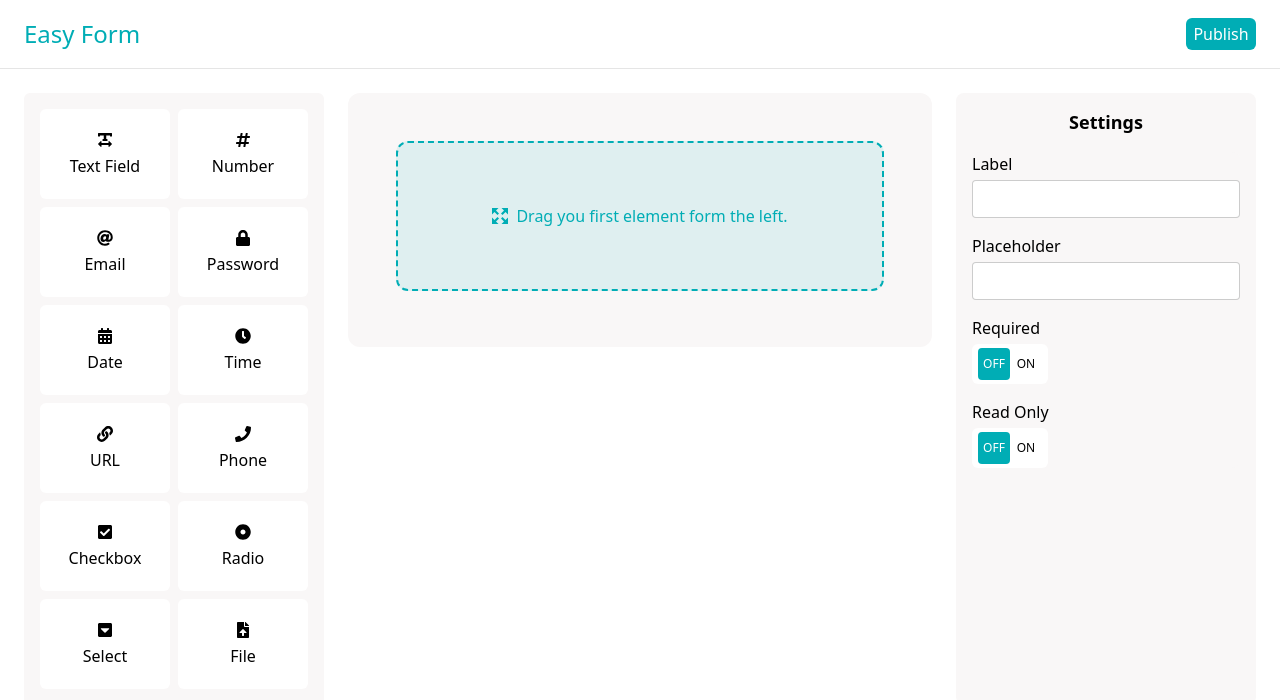
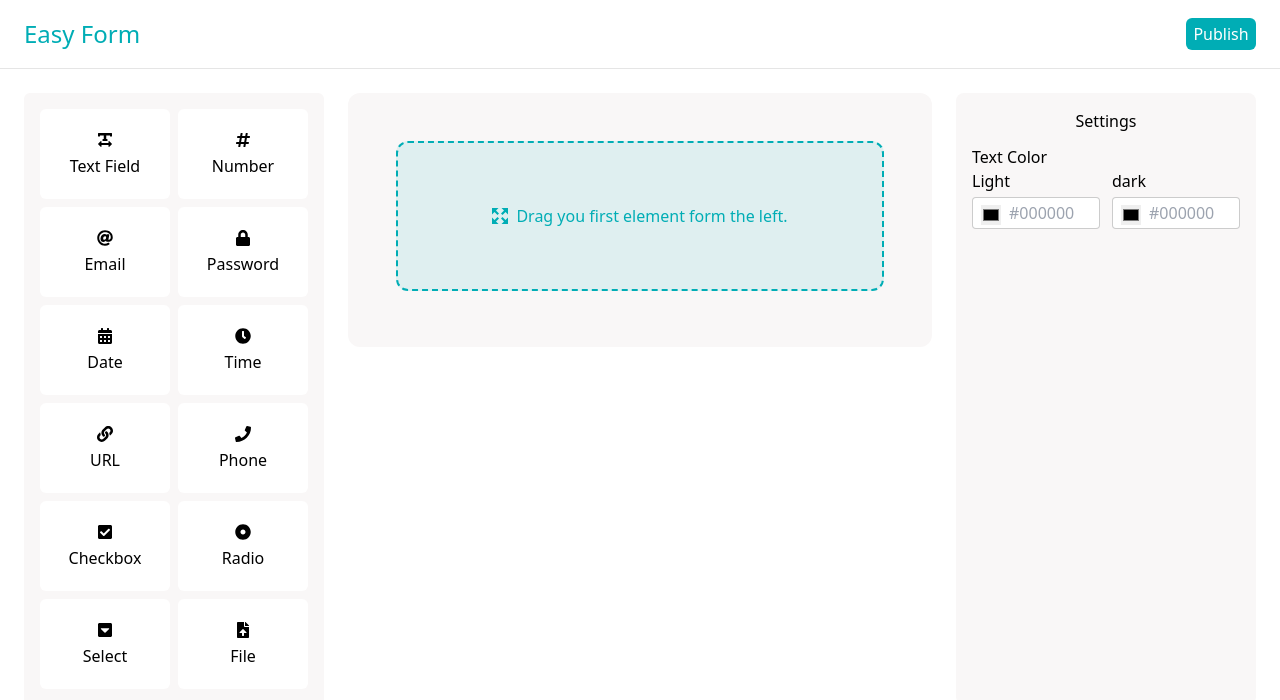
Before and after one commit to hayatul-islam/form-builder, a React (Vite) app: page /builder/1 in a window 1280 px wide. Shown: the top 700 px of the page. Built offline with nearby package versions, Linux system fonts and the light colour scheme.

Commit message:
color picker compoent design

```diff
--- a/src/components/common/InputField.jsx
+++ b/src/components/common/InputField.jsx
@@ -1,12 +1,12 @@
 const InputField = ({
   name,
+  type = "text",
+  value = "",
+  label,
   placeholder,
-  type = "text",
-  disabled = false,
-  value = "",
+  className = "",
+  isDisabled = false,
   isRequired = false,
-  label,
-  className = "",
   isReadOnly = false,
 }) => {
   return (
@@ -20,10 +20,10 @@ const InputField = ({
       <input
         type={type}
         name={name}
-        value={value}
+        // value={value}
         placeholder={placeholder}
         required={isRequired}
-        disabled={disabled}
+        disabled={isDisabled}
         readOnly={isReadOnly}
         className={`${className} h-[40px]  rounded border  w-full bg-transparent px-4 text-[14px] focus:outline-blue-400`}
       />
--- a/src/components/form-builder/FormBuilder.jsx
+++ b/src/components/form-builder/FormBuilder.jsx
@@ -100,7 +100,7 @@ function FormBuilder() {
       onClick={() => {
         if (selectedElement) setSelectedElement(null);
       }}
-      className="w-full "
+      className="max-w-[800px] w-full mx-auto "
     >
       <div
         ref={droppable.setNodeRef}
--- /dev/null
+++ b/src/components/form-builder/FormDesign.jsx
@@ -0,0 +1,38 @@
+import { useState } from "react";
+import { onInputValueChange } from "../../utils";
+import ColorPicker from "../ui/ColorPicker";
+
+const FormDesign = () => {
+  const [values, setValues] = useState({});
+
+  const onChange = (key, value) => {
+    setValues(onInputValueChange(values, key, value));
+  };
+  console.log(values);
+
+  return (
+    <div>
+      <div>
+        <h3>Text Color</h3>
+        <div className="flex justify-between items-center gap-3">
+          <ColorPicker
+            name="light"
+            label="Light"
+            value={values?.textColor || ""}
+            type="color"
+            onChange={onChange}
+          />
+          <ColorPicker
+            name="dark"
+            label="dark"
+            value={values?.textColor || ""}
+            type="color"
+            onChange={onChange}
+          />
+        </div>
+      </div>
+    </div>
+  );
+};
+
+export default FormDesign;
--- /dev/null
+++ b/src/components/form-builder/Input.jsx
@@ -0,0 +1,17 @@
+const Input = ({ name, label, value, type, onChange, className }) => {
+  return (
+    <div className="space-y-1">
+      <label className="font-medium">{label}</label>
+      <input
+        type={type}
+        name={name}
+        id={name}
+        value={value}
+        onChange={(e) => onChange(name, e.target.value)}
+        className={`${className} w-full border border-black/20 bg-white py-1.5 px-2 rounded focus:border-black/50 focus:outline-none`}
+      />
+    </div>
+  );
+};
+
+export default Input;
--- a/src/components/form-builder/Properties.jsx
+++ b/src/components/form-builder/Properties.jsx
@@ -1,9 +1,14 @@
+import { useState } from "react";
+import { MdOutlineColorLens } from "react-icons/md";
+import { RiSettingsLine } from "react-icons/ri";
 import useDesigner from "../../hooks/useDesigner";
 import ToggleButton from "../common/ToggleButton";
+import Input from "./Input";
 
 const Properties = () => {
   const { selectedElement, setSelectedElement, onUpdateElement } =
     useDesigner();
+  const [type, setType] = useState("property");
 
   const onChange = (key, value) => {
     const newElement = {
@@ -16,7 +21,32 @@ const Properties = () => {
   };
 
   return (
-    <div className="bg-gray rounded-lg space-y-4">
+    <div className="rounded-lg space-y-4">
+      <div className="border border-primary/50 w-[130px] p-0.5 mx-auto h-[35px] rounded-full flex items-center justify-between">
+        <button
+          onClick={() => setType("property")}
+          className={`${
+            type === "property"
+              ? "bg-primary/70 text-white"
+              : "bg-gray text-black"
+          } rounded-full w-[60px] h-full flex justify-center items-center`}
+        >
+          <RiSettingsLine size={16} />
+        </button>
+        <button
+          onClick={() => setType("design")}
+          className={`${
+            type === "design"
+              ? "bg-primary/70 text-white"
+              : "bg-gray text-black"
+          } rounded-full w-[60px] h-full flex justify-center items-center`}
+        >
+          <MdOutlineColorLens />
+        </button>
+      </div>
+
+      {type === "property" && (
+        <>
           <Input
             name="label"
             label="Label"
@@ -43,26 +73,16 @@ const Properties = () => {
             value={selectedElement?.isReadOnly || false}
             onChange={onChange}
           />
+        </>
+      )}
+
+      {type === "design" && (
+        <>
+          <div>ddd</div>
+        </>
+      )}
     </div>
   );
 };
 
 export default Properties;
-
-const Input = ({ name, label, value, type, onChange }) => {
-  return (
-    <div className="space-y-1">
-      <label className="font-medium" htmlFor={name}>
-        {label}
-      </label>
-      <input
-        type={type}
-        name={name}
-        id={name}
-        value={value}
-        onChange={(e) => onChange(name, e.target.value)}
-        className="w-full border border-black/20 bg-white py-1.5 px-2 rounded focus:border-black/50 focus:outline-none"
-      />
-    </div>
-  );
-};
--- a/src/components/form-builder/RightSidebar.jsx
+++ b/src/components/form-builder/RightSidebar.jsx
@@ -1,12 +1,16 @@
+import useDesigner from "../../hooks/useDesigner";
+import FormDesign from "./FormDesign";
 import Properties from "./Properties";
 
 const RightSidebar = () => {
+  const { selectedElement } = useDesigner();
+
   return (
-    <div className="bg-gray max-w-[300px] w-full rounded-lg space-y-4 p-4">
+    <div className="bg-gray max-w-[300px] w-full rounded-lg space-y-3 p-4">
       <div className="flex justify-center">
-        <h2 className="font-bold text-[18px]">Settings</h2>
+        <h2 className="font-medium text-[16px]">Settings</h2>
       </div>
-      <Properties />
+      {selectedElement?.id ? <Properties /> : <FormDesign />}
     </div>
   );
 };
--- /dev/null
+++ b/src/components/ui/ColorPicker.jsx
@@ -0,0 +1,53 @@
+import { useRef, useState } from "react";
+
+const ColorPicker = ({ name, label, value, onChange, className }) => {
+  const containerRef = useRef(null);
+  const [isContainerFocused, setIsContainerFocused] = useState(false);
+
+  const handleContainerFocus = () => {
+    setIsContainerFocused(true);
+  };
+
+  const handleContainerBlur = () => {
+    setIsContainerFocused(false);
+  };
+
+  return (
+    <div>
+      {label && <label className="font-medium pb-1 block">{label}</label>}
+
+      <div
+        ref={containerRef}
+        className={`${className} w-full flex items-center gap-2 border border-black/20 bg-white py-1 px-2 rounded ${
+          isContainerFocused ? "border-black/50 outline-none" : ""
+        }`}
+        tabIndex="-1"
+        onFocus={handleContainerFocus}
+        onBlur={handleContainerBlur}
+      >
+        <div className="w-[20px] h-[20px] ">
+          <input
+            type="color"
+            name={name}
+            value={value}
+            onChange={(e) => onChange(name, e.target.value)}
+            className="w-[20px] h-[20px] border-none cursor-pointer"
+            aria-label={`${label} color picker`}
+          />
+        </div>
+
+        <input
+          type="text"
+          name={name}
+          value={value}
+          onChange={(e) => onChange(name, e.target.value)}
+          placeholder="#000000"
+          className="w-full h-full border-none focus:outline-none"
+          aria-label={`${label} color value`}
+        />
+      </div>
+    </div>
+  );
+};
+
+export default ColorPicker;
--- a/src/utils/index.js
+++ b/src/utils/index.js
@@ -10,3 +10,12 @@ export const onGetLocalStorage = (name) => {
 
   return JSON.parse(value);
 };
+
+export const onInputValueChange = (values, key, value) => {
+  const newValues = {
+    ...values,
+    [key]: value,
+  };
+
+  return newValues;
+};
```
Lines whose indentation alone changed are shown as unchanged.
